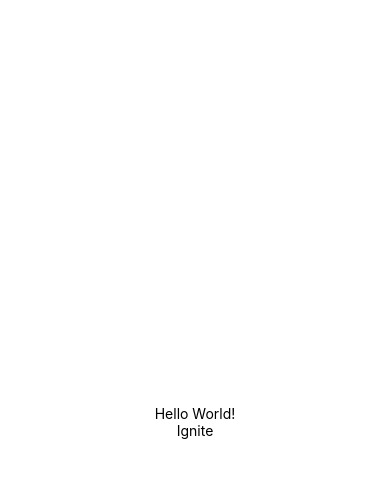
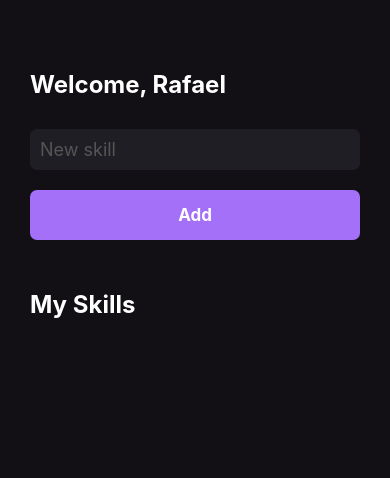
Before and after one commit to rafaelcardeallodi/myskills, a React Native app: screen / in a window 390 px wide. Shown: the top 478 px of the page. Built offline with nearby package versions, Linux system fonts and the light colour scheme.

Commit message:
Utilizando StyleSheet

```diff
--- a/src/pages/Home.tsx
+++ b/src/pages/Home.tsx
@@ -1,16 +1,59 @@
 import React from 'react';
-import { Text, View } from 'react-native';
+import { Platform, StyleSheet, Text, TextInput, TouchableOpacity, View } from 'react-native';
 
 export function Home(){
   return(
-    <View  style={{
-      flex: 1,
-      justifyContent: 'center',
-      alignItems: 'center'
-    }}>
-      <Text>Hello World!</Text>
+    <View style={styles.container}>
+      <Text style={styles.title}>Welcome, Rafael</Text>
+      <TextInput
+        style={styles.input}
+        placeholder="New skill"
+        placeholderTextColor="#555"
+      />
+      <TouchableOpacity
+        style={styles.button}
+        activeOpacity={0.7}
+      >
+        <Text style={styles.buttonText}>Add</Text>
+      </TouchableOpacity>
 
-      <Text>Ignite</Text>
+      <Text style={[styles.title, { marginTop: 50 }]}>
+        My Skills
+      </Text>
     </View>
   )
 }
+
+const styles = StyleSheet.create({
+  container: {
+    flex: 1,
+    backgroundColor: '#121015',
+    paddingVertical: 70,
+    paddingHorizontal: 30
+  },
+  title: {
+    color: '#fff',
+    fontSize: 24,
+    fontWeight: 'bold'
+  },
+  input: {
+    backgroundColor: '#1F1e25',
+    color: '#fff',
+    fontSize: 18,
+    padding: Platform.OS === 'ios' ? 15 : 10,
+    marginTop: 30,
+    borderRadius: 7
+  },
+  button: {
+    backgroundColor: '#a370f7',
+    padding: 15,
+    borderRadius: 7,
+    marginTop: 20,
+    alignItems: 'center'
+  },
+  buttonText: {
+    color: '#fff',
+    fontSize: 17,
+    fontWeight: 'bold'
+  }
+})
```
